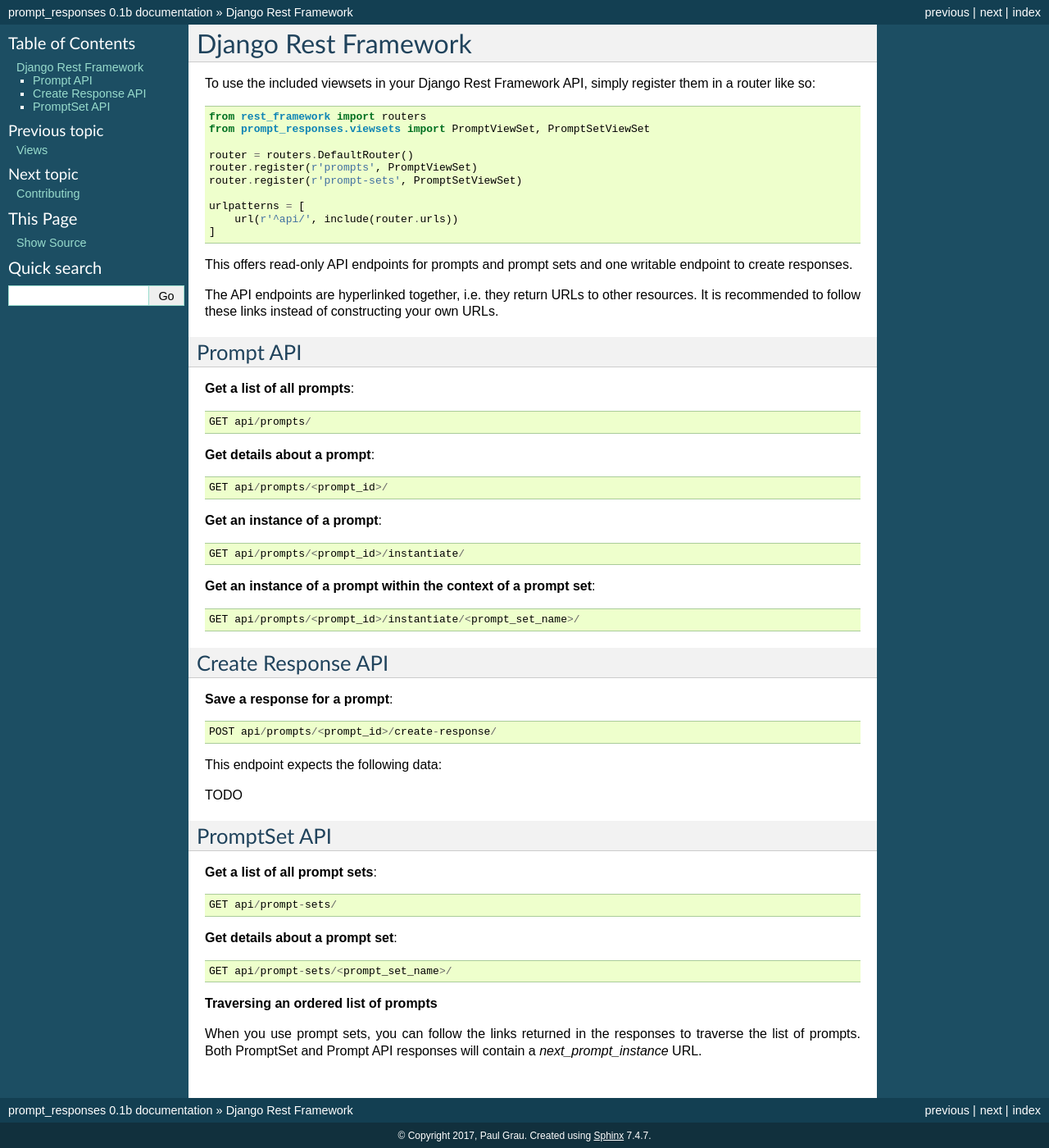
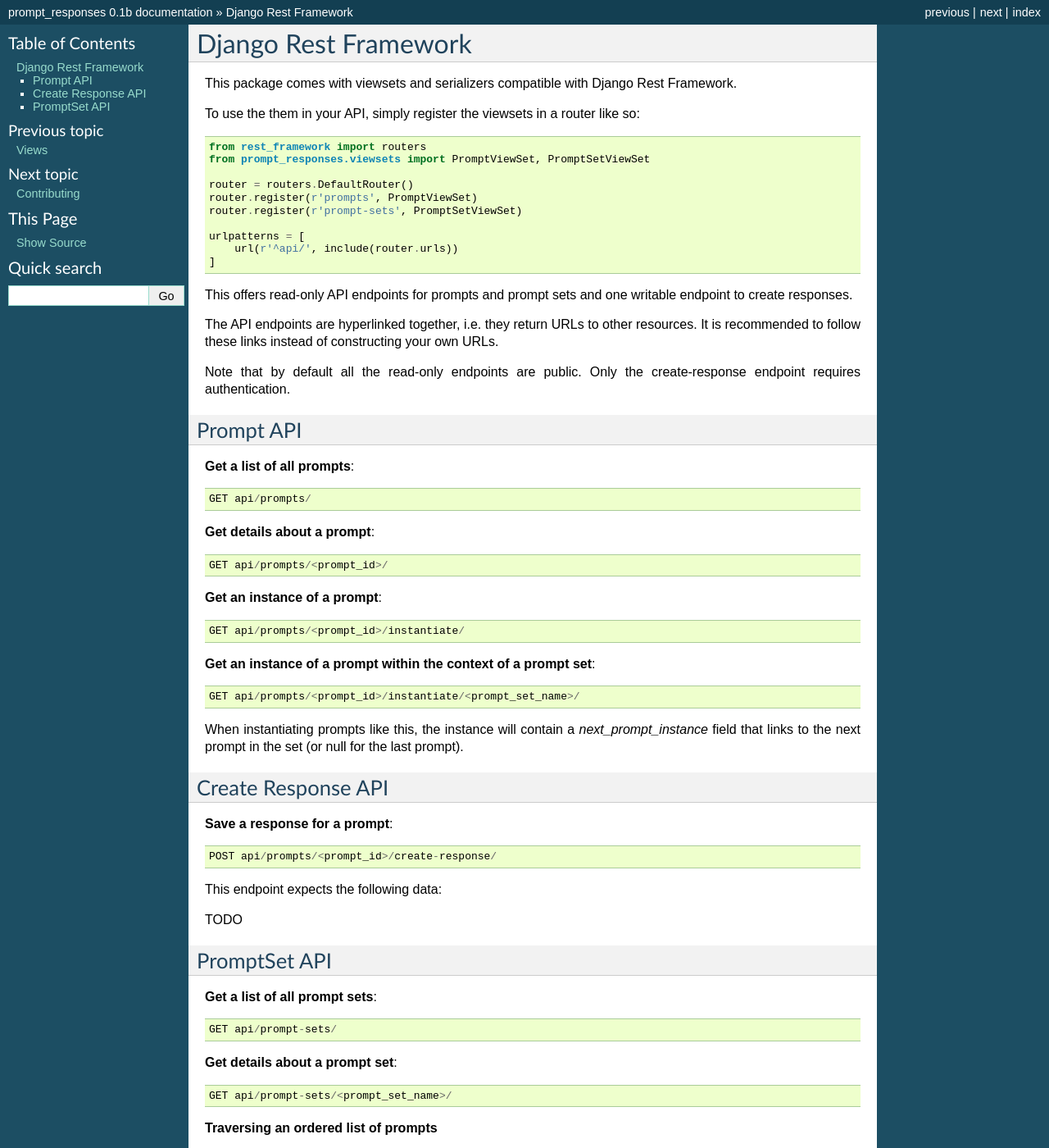
Before and after one commit to graup/django-prompt-responses, a Sphinx documentation site: the page built from docs/rest-framework.rst, in a window 1280 px wide and 1400 px high. Shown: the whole window at 82% size. Built offline with Sphinx 7.4.7, drawn with Linux system fonts in a browser that asks for light colours.

Commit message:
more documentation

```diff
--- a/docs/rest-framework.rst
+++ b/docs/rest-framework.rst
@@ -2,8 +2,9 @@
 Django Rest Framework
 =====================
 
-To use the included viewsets in your Django Rest Framework API, simply register them
-in a router like so:
+This package comes with viewsets and serializers compatible with Django Rest Framework.
+
+To use the them in your API, simply register the viewsets in a router like so:
 
 .. code-block:: python
 
@@ -24,6 +25,9 @@
 The API endpoints are hyperlinked together, i.e. they return URLs to other resources.
 It is recommended to follow these links instead of constructing your own URLs.
 
+Note that by default all the read-only endpoints are public.
+Only the create-response endpoint requires authentication.
+
 Prompt API
 ----------
 
@@ -42,6 +46,9 @@
 **Get an instance of a prompt within the context of a prompt set**::
 
     GET api/prompts/<prompt_id>/instantiate/<prompt_set_name>/
+
+When instantiating prompts like this, the instance will contain a `next_prompt_instance` field
+that links to the next prompt in the set (or null for the last prompt).
 
 Create Response API
 -------------------
```
Also changed, not shown: docs/models.rst (+25 -22 lines).
